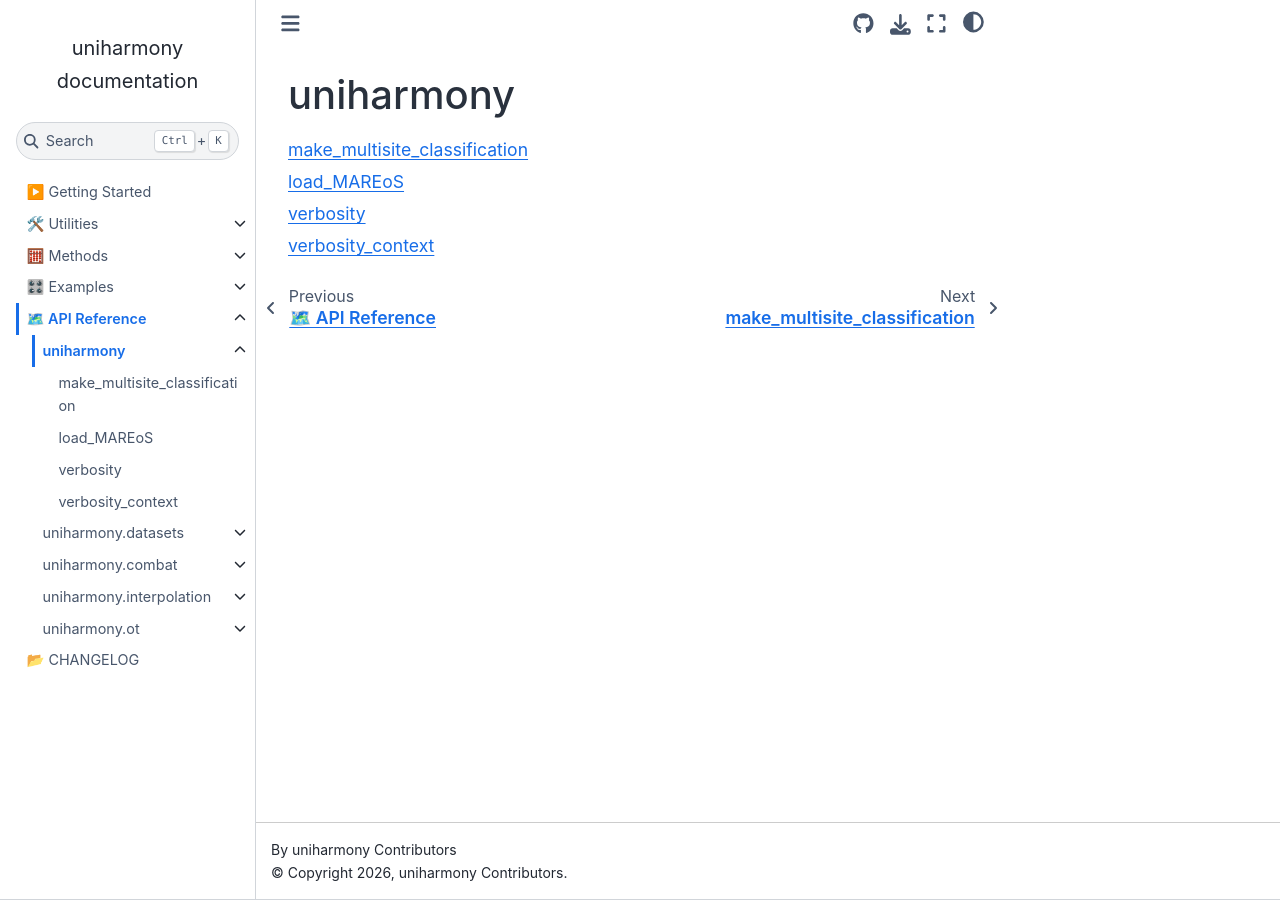
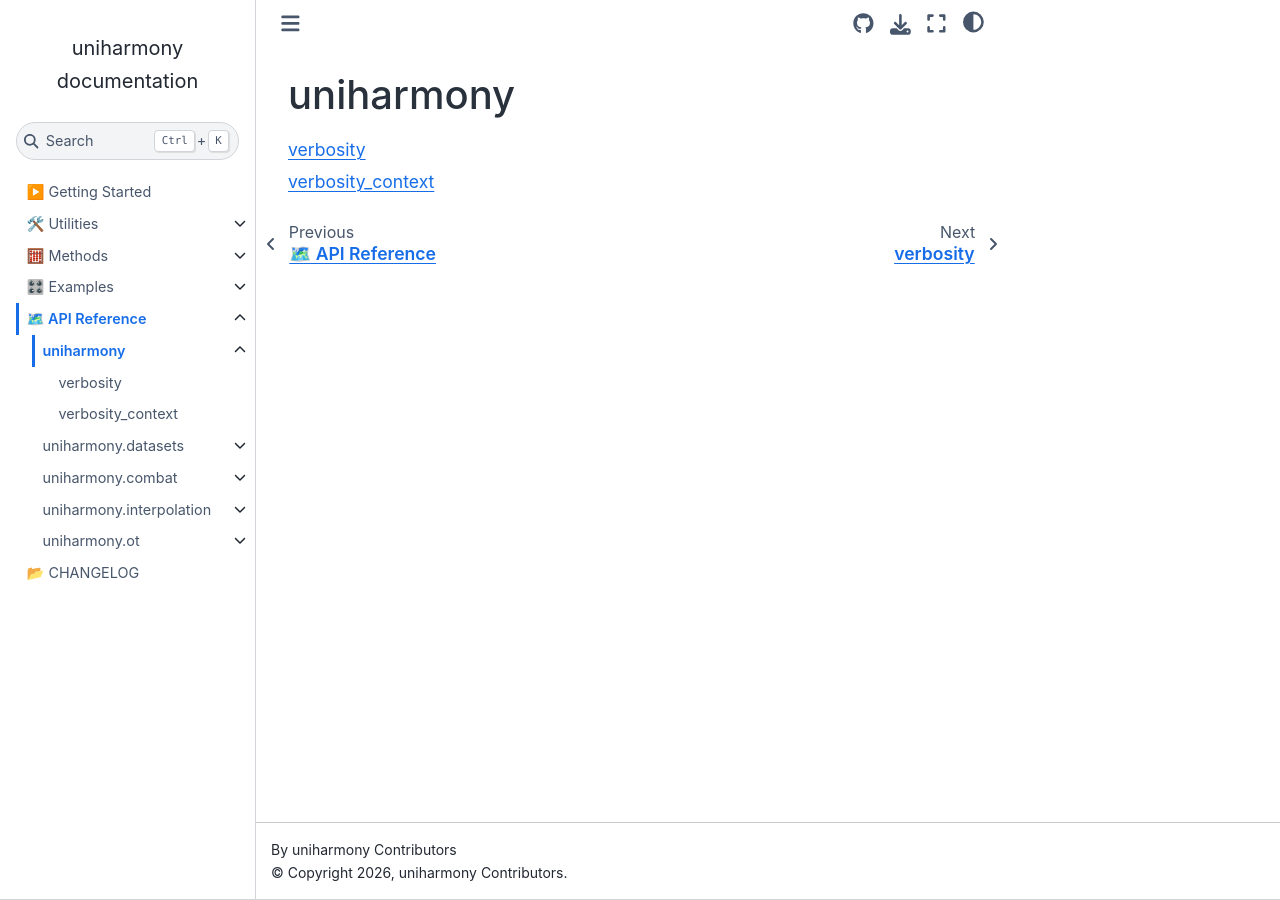
Before and after one commit to N-Nieto/UniHarmony, a Sphinx documentation site: the page built from docs/api/utils/index.md, in a window 1280 px wide. Built offline with Sphinx 7.4.7 and the Sphinx Book theme 1.1.4, drawn with Linux system fonts in a browser that asks for light colours; the version number could not be read and is left out.

````diff
--- a/docs/api/utils/index.md
+++ b/docs/api/utils/index.md
@@ -2,8 +2,6 @@
 
 ```{toctree}
 :maxdepth: 1
-make_multisite_classification
-load_mareos
 verbosity
 verbosity_context
 ```
````
Also changed, not shown: docs/api/utils/load_mareos.md (deleted, +0 -13 lines), docs/api/utils/make_multisite_classification.md (deleted, +0 -13 lines).
